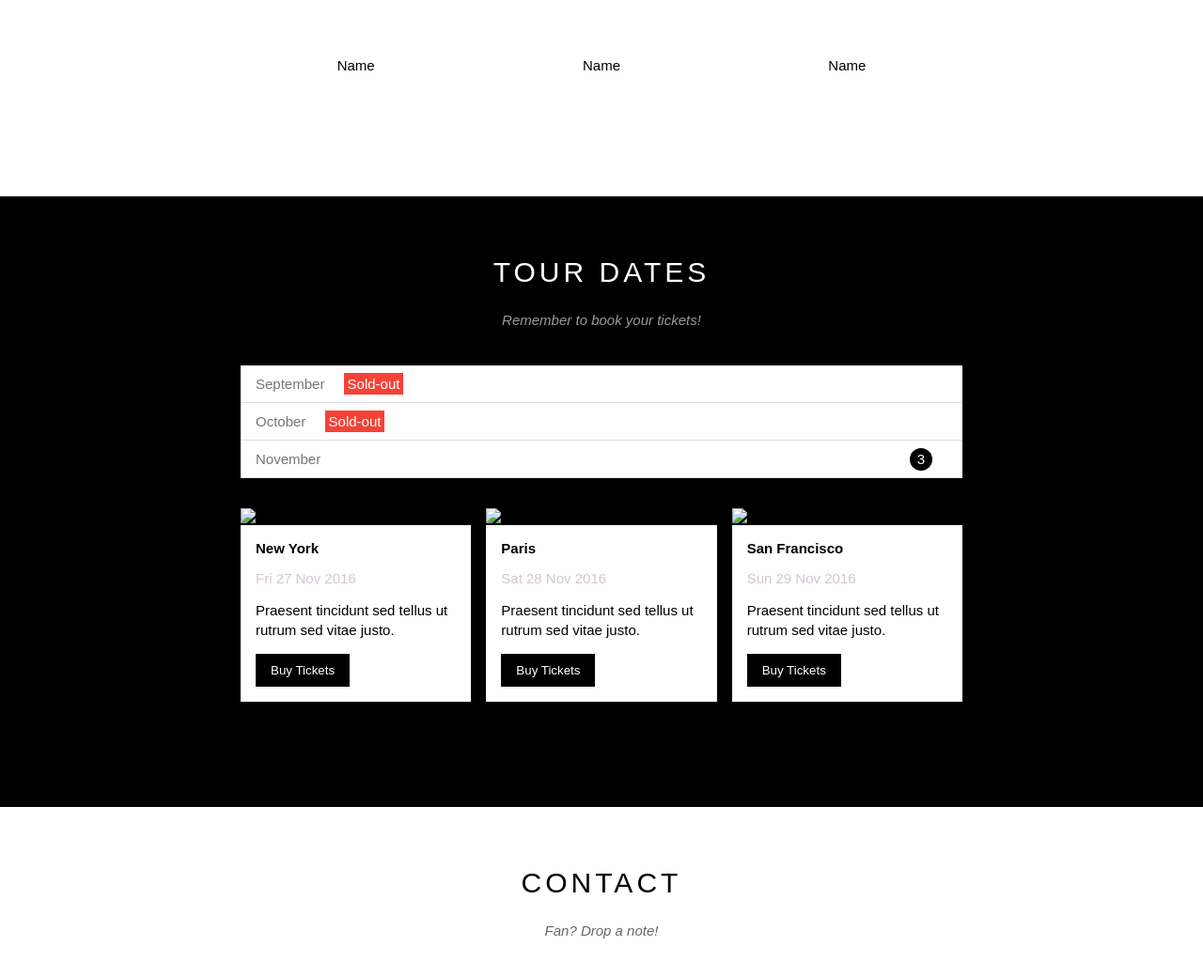
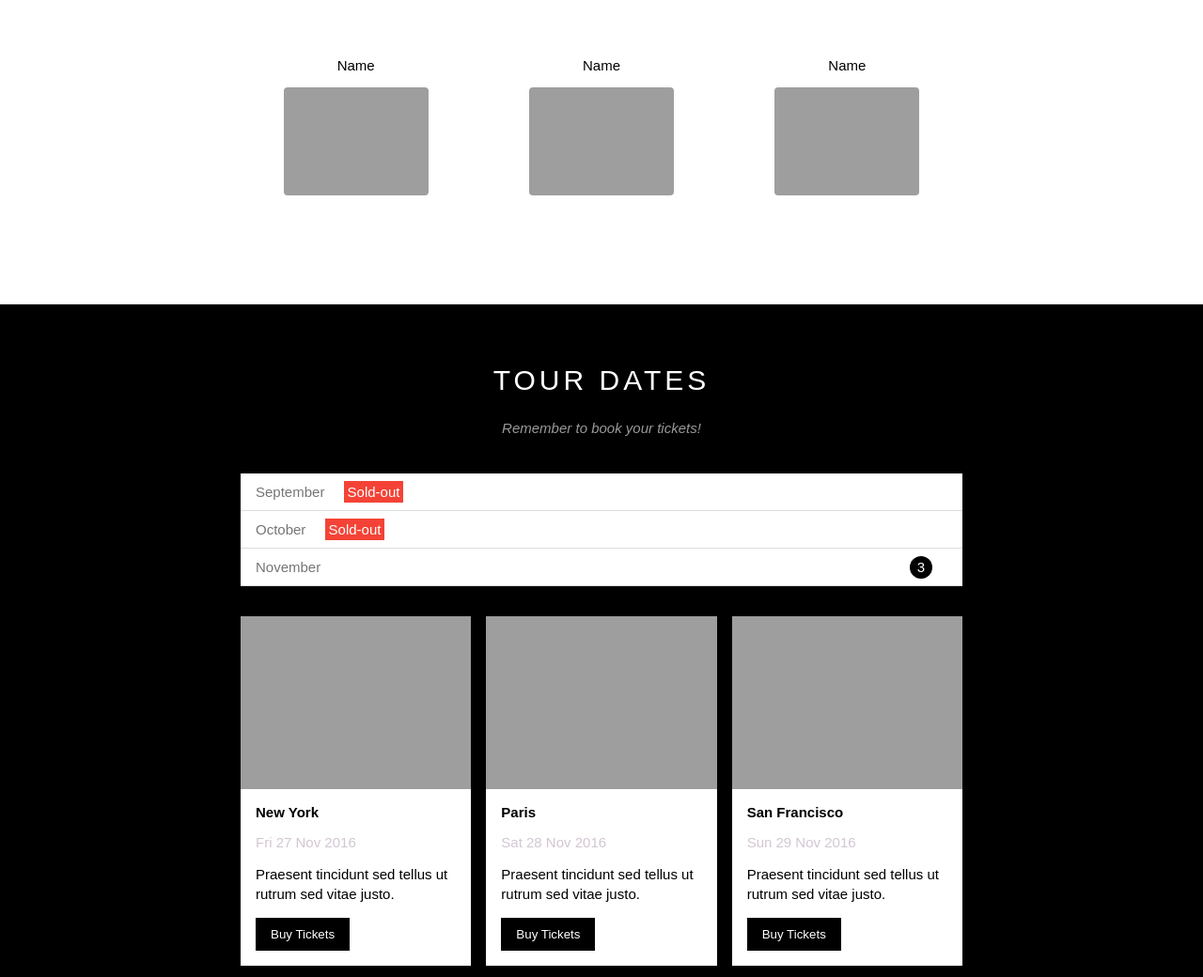
Before and after one commit to kien2k/The-Band, a plain HTML site: page index.html in a window 1280 px wide. Shown: the part 1002-2042 px from the top of the page at 94% size. Drawn offline with Linux system fonts and the light colour scheme; the site is published under a folder, as on GitHub Pages, so addresses that start at the root find nothing.

Commit message:
fix bug2

```diff
--- a/index.html
+++ b/index.html
@@ -64,16 +64,16 @@
                 <div class="row members-list">
                     <div class=" col col-third s-col-full mt-32 text-center">
                         <p class="member-name">Name</p>
-                        <img src="/assests/img/Band/member.jpg" alt="" class="member-img">
+                        <img src="./assests/img/Band/member.jpg" alt="" class="member-img">
                     </div>
                     <div class=" col col-third s-col-full mt-32 text-center">
                         <p class="member-name">Name</p>
-                        <img src="/assests/img/Band/member.jpg" alt="" class="member-img">
+                        <img src="./assests/img/Band/member.jpg" alt="" class="member-img">
                     </div>
 
                     <div class=" col col-third s-col-full mt-32 text-center">
                         <p class="member-name">Name</p>
-                        <img src="/assests/img/Band/member.jpg" alt="" class="member-img">
+                        <img src="./assests/img/Band/member.jpg" alt="" class="member-img">
                     </div>
 
                 </div>
@@ -96,7 +96,7 @@
                     <!-- places -->
                     <div class="row places-list">
                         <div class="col col-third s-col-full mt-16">
-                            <img src="/assests/img/Places/place1.jpg" alt="New York" class="place-img">
+                            <img src="./assests/img/Places/place1.jpg" alt="New York" class="place-img">
                             <div class="place-body">
                                 <h3 class="place-heading">New York</h3>
                                 <p class="place-time">Fri 27 Nov 2016</p>
@@ -106,7 +106,7 @@
                             </div>
                         </div>
                         <div class="col col-third s-col-full mt-16">
-                            <img src="/assests/img/Places/place2.jpg" alt="Paris" class="place-img">
+                            <img src="./assests/img/Places/place2.jpg" alt="Paris" class="place-img">
                             <div class="place-body">
                                 <h3 class="place-heading">Paris</h3>
                                 <p class="place-time">Sat 28 Nov 2016</p>
@@ -116,7 +116,7 @@
                             </div>
                         </div>
                         <div class="col col-third s-col-full mt-16">
-                            <img src="/assests/img/Places/place3.jpg" alt="San Francisco" class="place-img">
+                            <img src="./assests/img/Places/place3.jpg" alt="San Francisco" class="place-img">
                             <div class="place-body">
                                 <h3 class="place-heading">San Francisco</h3>
                                 <p class="place-time">Sun 29 Nov 2016</p>
```
